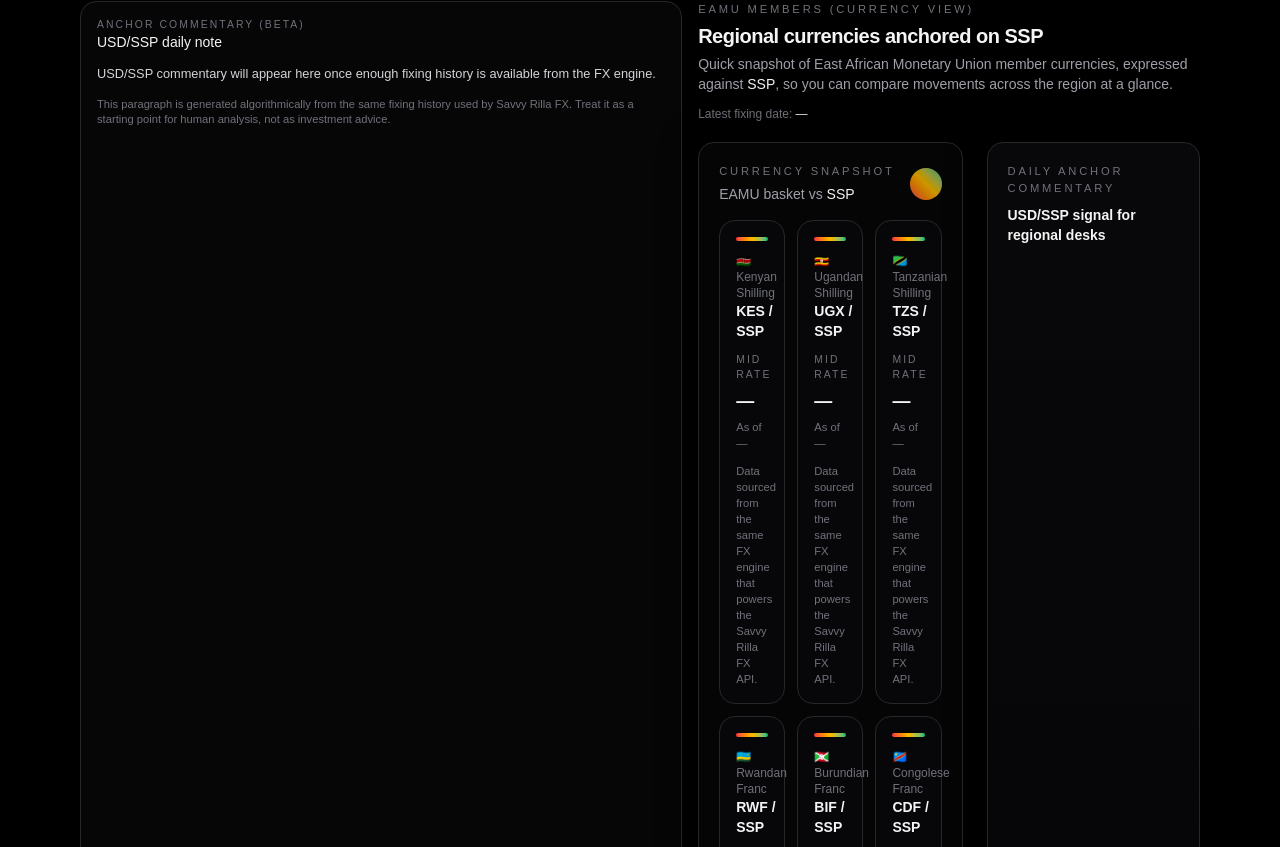
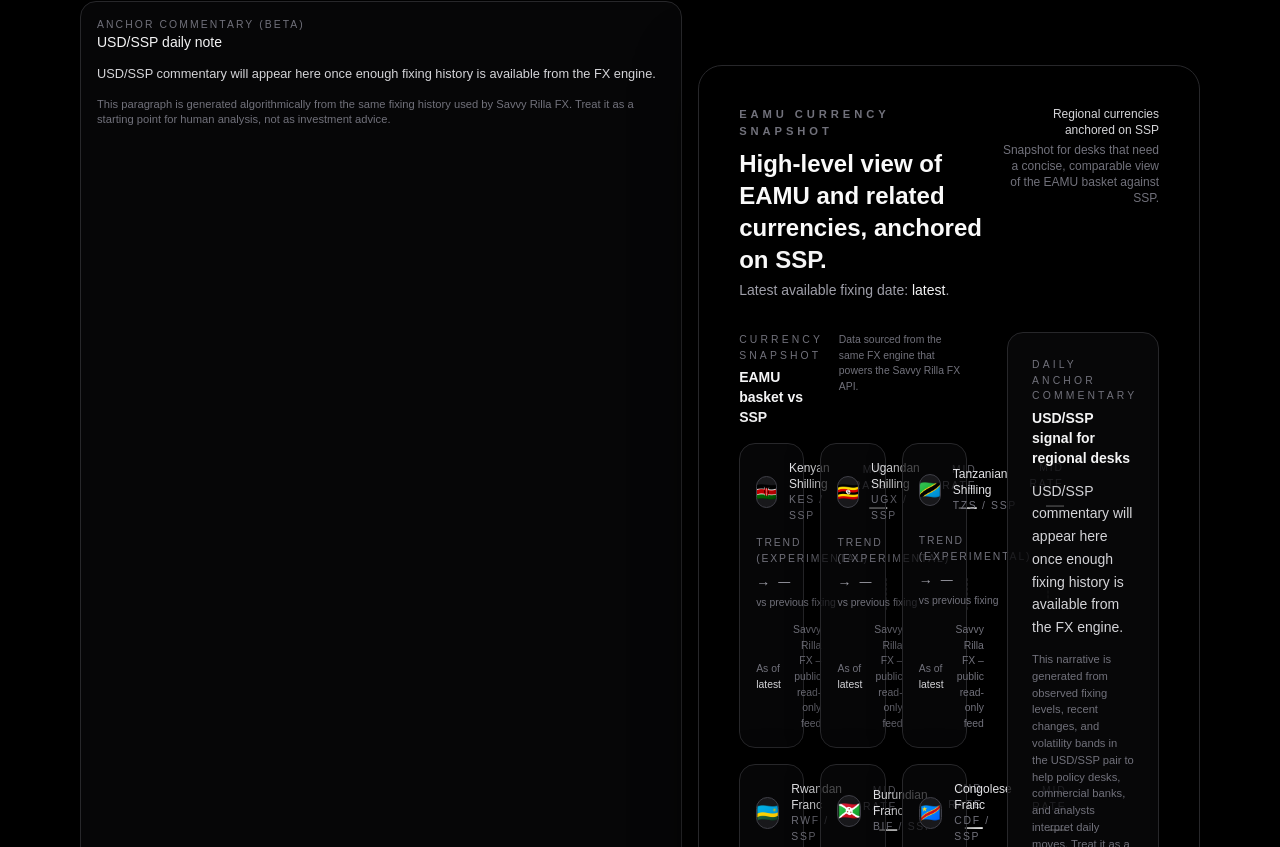
Before and after one commit to admindau/eamu-currency-tracker, a Next.js app: page / in a window 1280 px wide. Shown: the part 693-1540 px from the top of the page. Built offline with nearby package versions, Linux system fonts and the light colour scheme; no server answers.

Commit message:
Working on Dashboard EAC cards

```diff
--- a/components/CurrencyOverviewCard.tsx
+++ b/components/CurrencyOverviewCard.tsx
@@ -6,6 +6,15 @@ type EamuRate = {
   name: string;
   flag: string;
   rate: number | null;
+
+  /**
+   * Optional fields for richer cards.
+   * You don’t need to pass these yet – the card will
+   * render gracefully without them.
+   */
+  changePct?: number | null;
+  history?: number[]; // e.g. last 7 mid-rates for sparkline
+  sourceLabel?: string | null;
 };
 
 type CurrencyOverviewCardProps = {
@@ -15,110 +24,238 @@ type CurrencyOverviewCardProps = {
   latestDate: string | null;
 };
 
+function formatMidRate(rate: number | null): string {
+  if (typeof rate !== "number" || Number.isNaN(rate)) return "—";
+  return rate.toLocaleString("en-US", {
+    minimumFractionDigits: 3,
+    maximumFractionDigits: 3,
+  });
+}
+
+function formatChangePct(changePct: number | null | undefined): string {
+  if (typeof changePct !== "number" || Number.isNaN(changePct)) return "—";
+  const value = changePct * 100;
+  return `${value > 0 ? "+" : ""}${value.toFixed(2)}%`;
+}
+
+function getTrend(
+  changePct: number | null | undefined,
+): { label: "up" | "down" | "flat"; arrow: string; className: string } {
+  if (typeof changePct !== "number" || Number.isNaN(changePct)) {
+    return { label: "flat", arrow: "→", className: "text-zinc-400" };
+  }
+
+  const value = changePct;
+
+  if (value > 0.0005) {
+    return { label: "up", arrow: "↑", className: "text-emerald-400" };
+  }
+  if (value < -0.0005) {
+    return { label: "down", arrow: "↓", className: "text-red-400" };
+  }
+
+  return { label: "flat", arrow: "→", className: "text-zinc-400" };
+}
+
+function Sparkline({ history }: { history: number[] }) {
+  if (!history || history.length < 2) return null;
+
+  const width = 120;
+  const height = 32;
+
+  const min = Math.min(...history);
+  const max = Math.max(...history);
+  const range = max - min || 1;
+  const stepX =
+    history.length > 1 ? width / (history.length - 1) : width / history.length;
+
+  const points = history
+    .map((value, index) => {
+      const x = index * stepX;
+      const normalized = (value - min) / range;
+      const y = height - normalized * (height - 4) - 2; // 2px vertical padding
+      return `${x},${y}`;
+    })
+    .join(" ");
+
+  return (
+    <svg
+      viewBox={`0 0 ${width} ${height}`}
+      className="h-8 w-full text-zinc-400"
+      aria-hidden="true"
+    >
+      <polyline
+        fill="none"
+        stroke="currentColor"
+        strokeWidth={1.5}
+        strokeLinecap="round"
+        strokeLinejoin="round"
+        points={points}
+      />
+    </svg>
+  );
+}
+
 export function CurrencyOverviewCard({
   commentary,
   eamuRates,
   latestBase,
   latestDate,
 }: CurrencyOverviewCardProps) {
+  const displayDate = latestDate ?? "latest";
+
   return (
-    <section id="eamu-members" className="space-y-5">
-      {/* Section header */}
-      <div className="flex flex-wrap items-end justify-between gap-3">
-        <div className="space-y-1">
-          <p className="text-[0.7rem] uppercase tracking-[0.25em] text-zinc-500">
-            EAMU members (currency view)
+    <section
+      aria-labelledby="eamu-currency-snapshot"
+      className="mt-16 rounded-3xl border border-zinc-800 bg-black/40 p-6 sm:p-8 lg:p-10 shadow-[0_0_60px_rgba(0,0,0,0.7)]"
+    >
+      <div className="flex flex-col gap-4 sm:flex-row sm:items-baseline sm:justify-between">
+        <div>
+          <p className="text-[0.7rem] font-semibold tracking-[0.35em] text-zinc-500 uppercase">
+            EAMU currency snapshot
           </p>
-          <h2 className="text-xl font-semibold tracking-tight">
-            Regional currencies anchored on {latestBase}
+          <h2
+            id="eamu-currency-snapshot"
+            className="mt-2 text-xl sm:text-2xl font-semibold text-zinc-50"
+          >
+            High-level view of EAMU and related currencies, anchored on{" "}
+            <span className="text-zinc-100">{latestBase}</span>.
           </h2>
-          <p className="text-sm text-zinc-400 max-w-xl">
-            Quick snapshot of East African Monetary Union member currencies,
-            expressed against{" "}
-            <span className="font-medium text-zinc-100">{latestBase}</span>, so
-            you can compare movements across the region at a glance.
+          <p className="mt-1 text-sm text-zinc-400">
+            Latest available fixing date:{" "}
+            <span className="font-medium text-zinc-100">{displayDate}</span>.
           </p>
         </div>
-        <div className="text-xs text-zinc-500">
-          Latest fixing date:{" "}
-          <span className="font-medium text-zinc-200">
-            {latestDate ?? "—"}
-          </span>
+
+        <div className="text-right text-xs text-zinc-500 space-y-1">
+          <p className="font-medium text-zinc-300">
+            Regional currencies anchored on {latestBase}
+          </p>
+          <p>
+            Snapshot for desks that need a concise, comparable view of the EAMU
+            basket against {latestBase}.
+          </p>
         </div>
       </div>
 
-      {/* Two-column layout: members grid + commentary */}
-      <div className="grid gap-6 lg:grid-cols-[minmax(0,1.3fr)_minmax(0,1.05fr)]">
-        {/* Left: Members grid */}
-        <section className="space-y-4 rounded-2xl border border-zinc-800 bg-zinc-950/60 p-4 sm:p-5 shadow-[0_0_40px_rgba(0,0,0,0.35)]">
-          <div className="flex items-center justify-between gap-2">
-            <div className="space-y-1">
-              <p className="text-[0.7rem] uppercase tracking-[0.25em] text-zinc-500">
+      <div className="mt-8 grid gap-10 lg:grid-cols-[minmax(0,3fr)_minmax(0,2fr)] items-start">
+        {/* Left: stacked performance cards in a responsive grid */}
+        <section aria-label="EAMU basket vs anchor" className="space-y-4">
+          <div className="flex items-baseline justify-between gap-4">
+            <div>
+              <p className="text-[0.65rem] uppercase tracking-[0.3em] text-zinc-500">
                 Currency snapshot
               </p>
-              <p className="text-sm text-zinc-400">
-                EAMU basket vs{" "}
-                <span className="font-medium text-zinc-100">{latestBase}</span>
+              <h3 className="mt-1 text-sm font-semibold text-zinc-100">
+                EAMU basket vs {latestBase}
+              </h3>
+            </div>
+            <p className="text-[0.65rem] text-zinc-500">
+              Data sourced from the same FX engine that powers the Savvy Rilla
+              FX API.
             </p>
           </div>
-            <div className="h-8 w-8 rounded-full bg-gradient-to-tr from-red-500 via-amber-400 to-emerald-500 opacity-80" />
-          </div>
 
-          {eamuRates.length === 0 ? (
-            <p className="text-sm text-zinc-500">
-              No EAMU currency data available yet for the current fixing.
-            </p>
-          ) : (
-            <div className="grid gap-3 sm:grid-cols-2 lg:grid-cols-3">
-              {eamuRates.map((country) => (
+          <div className="grid gap-4 sm:grid-cols-2 xl:grid-cols-3">
+            {eamuRates.map((country) => {
+              const changePct =
+                typeof country.changePct === "number"
+                  ? country.changePct
+                  : null;
+              const trend = getTrend(changePct);
+
+              return (
                 <article
                   key={country.code}
-                  className="flex flex-col gap-3 rounded-2xl border border-zinc-800 bg-zinc-950/70 p-4 text-sm hover:border-zinc-700 hover:bg-zinc-900/70 transition-colors"
+                  className="flex flex-col justify-between rounded-2xl border border-zinc-800 bg-zinc-950/70 p-4 shadow-[0_0_30px_rgba(0,0,0,0.6)]"
                 >
-                  <div className="h-1 w-full rounded-full bg-gradient-to-r from-red-500 via-amber-400 to-emerald-500" />
-                  <div className="flex items-center justify-between gap-2">
+                  {/* Header: flag + country + pair */}
+                  <header className="flex items-center justify-between gap-3">
+                    <div className="flex items-center gap-3">
+                      <span className="inline-flex h-8 w-8 items-center justify-center overflow-hidden rounded-full border border-zinc-700 bg-zinc-900 text-xs">
+                        <span className="text-lg leading-none">
+                          {country.flag}
+                        </span>
+                      </span>
                       <div>
-                      <p className="text-xs text-zinc-500">
-                        <span className="mr-1">{country.flag}</span>
+                        <p className="text-xs font-medium text-zinc-200">
                           {country.name}
                         </p>
-                      <p className="text-sm font-semibold text-zinc-100">
+                        <p className="text-[0.65rem] text-zinc-500 uppercase tracking-[0.16em]">
                           {country.code} / {latestBase}
                         </p>
                       </div>
                     </div>
 
-                  <div className="space-y-1">
-                    <p className="text-[0.65rem] uppercase tracking-[0.2em] text-zinc-500">
+                    <div className="text-right">
+                      <p className="text-[0.65rem] text-zinc-500 uppercase tracking-[0.18em]">
                         Mid rate
                       </p>
-                    <p className="text-lg font-semibold">
-                      {typeof country.rate === "number"
-                        ? country.rate.toLocaleString("en-US", {
-                            minimumFractionDigits: 3,
-                            maximumFractionDigits: 4,
-                          })
-                        : "—"}
+                      <p className="text-lg font-semibold text-zinc-50 tabular-nums">
+                        {formatMidRate(country.rate)}
                       </p>
-                    <p className="text-[0.7rem] text-zinc-500">
-                      As of {latestDate ?? "—"}
+                    </div>
+                  </header>
+
+                  {/* Middle: trend + sparkline */}
+                  <div className="mt-3 flex items-end justify-between gap-4">
+                    <div className="space-y-1">
+                      <p className="text-[0.65rem] uppercase tracking-[0.18em] text-zinc-500">
+                        Trend (experimental)
+                      </p>
+                      <div className="flex items-baseline gap-2">
+                        <span
+                          className={`text-sm font-semibold tabular-nums ${trend.className}`}
+                        >
+                          {trend.arrow}
+                        </span>
+                        <span
+                          className={`text-xs font-medium tabular-nums ${trend.className}`}
+                        >
+                          {formatChangePct(changePct)}
+                        </span>
+                      </div>
+                      <p className="text-[0.65rem] text-zinc-500">
+                        vs previous fixing
                       </p>
                     </div>
 
-                  <p className="mt-auto text-[0.7rem] text-zinc-500">
-                    Data sourced from the same FX engine that powers the Savvy
-                    Rilla FX API.
-                  </p>
+                    <div className="flex-1">
+                      {country.history && country.history.length > 1 ? (
+                        <Sparkline history={country.history} />
+                      ) : (
+                        <div className="h-8 w-full rounded border border-dashed border-zinc-800 bg-zinc-900/40" />
+                      )}
+                    </div>
+                  </div>
+
+                  {/* Footer: meta */}
+                  <footer className="mt-3 flex items-center justify-between gap-3 text-[0.65rem] text-zinc-500">
+                    <span>
+                      As of{" "}
+                      <span className="font-medium text-zinc-300">
+                        {displayDate}
+                      </span>
+                    </span>
+                    <span className="text-right">
+                      {country.sourceLabel
+                        ? country.sourceLabel
+                        : "Savvy Rilla FX – public read-only feed"}
+                    </span>
+                  </footer>
                 </article>
-              ))}
+              );
+            })}
           </div>
-          )}
         </section>
 
-        {/* Right: Commentary */}
-        <section className="flex flex-col justify-between gap-4 rounded-2xl border border-zinc-800 bg-gradient-to-b from-zinc-950/90 to-zinc-950/40 p-4 sm:p-5 shadow-[0_0_40px_rgba(0,0,0,0.4)]">
-          <div className="space-y-2">
-            <p className="text-[0.7rem] uppercase tracking-[0.25em] text-zinc-500">
+        {/* Right: anchor commentary panel */}
+        <section
+          aria-label="Daily anchor commentary"
+          className="rounded-2xl border border-zinc-800 bg-zinc-950/80 p-5 sm:p-6 space-y-3"
+        >
+          <div className="space-y-1">
+            <p className="text-[0.65rem] uppercase tracking-[0.3em] text-zinc-500">
               Daily anchor commentary
             </p>
             <h3 className="text-sm font-semibold text-zinc-100">
@@ -133,7 +270,8 @@ export function CurrencyOverviewCard({
           <p className="text-[0.7rem] text-zinc-500">
             This narrative is generated from observed fixing levels, recent
             changes, and volatility bands in the USD/SSP pair to help policy
-            desks, commercial banks, and analysts interpret daily moves.
+            desks, commercial banks, and analysts interpret daily moves. Treat
+            it as a starting point for human analysis, not as investment advice.
           </p>
         </section>
       </div>
```
Also changed, not shown: insert into fx_daily_rates (.txt (added). Lines whose indentation alone changed are shown as unchanged.
